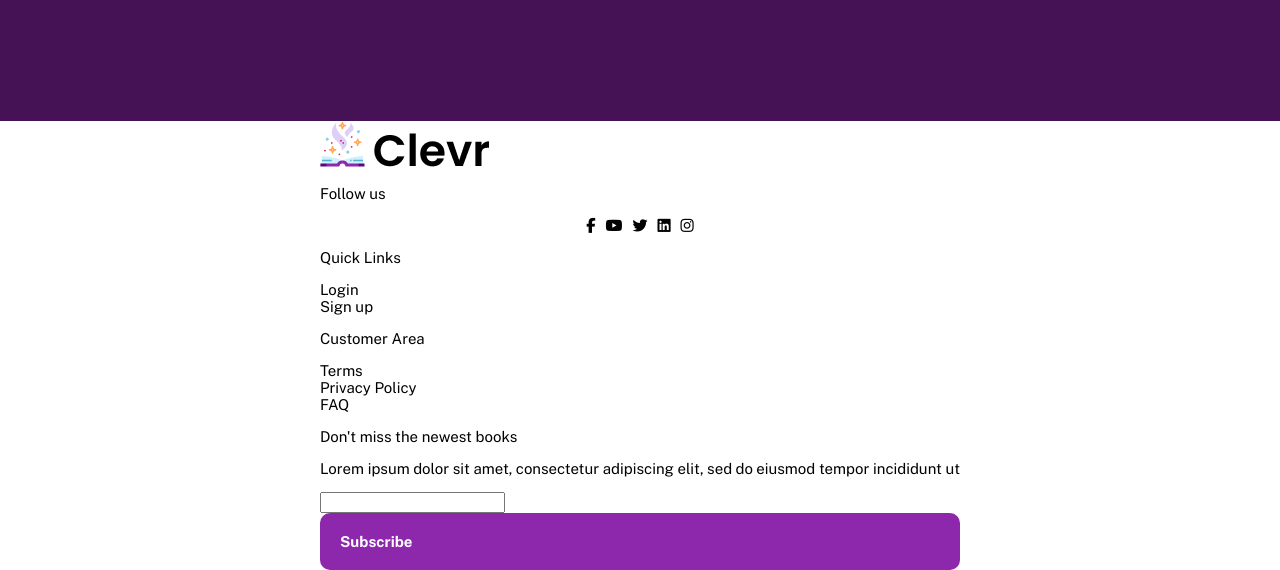
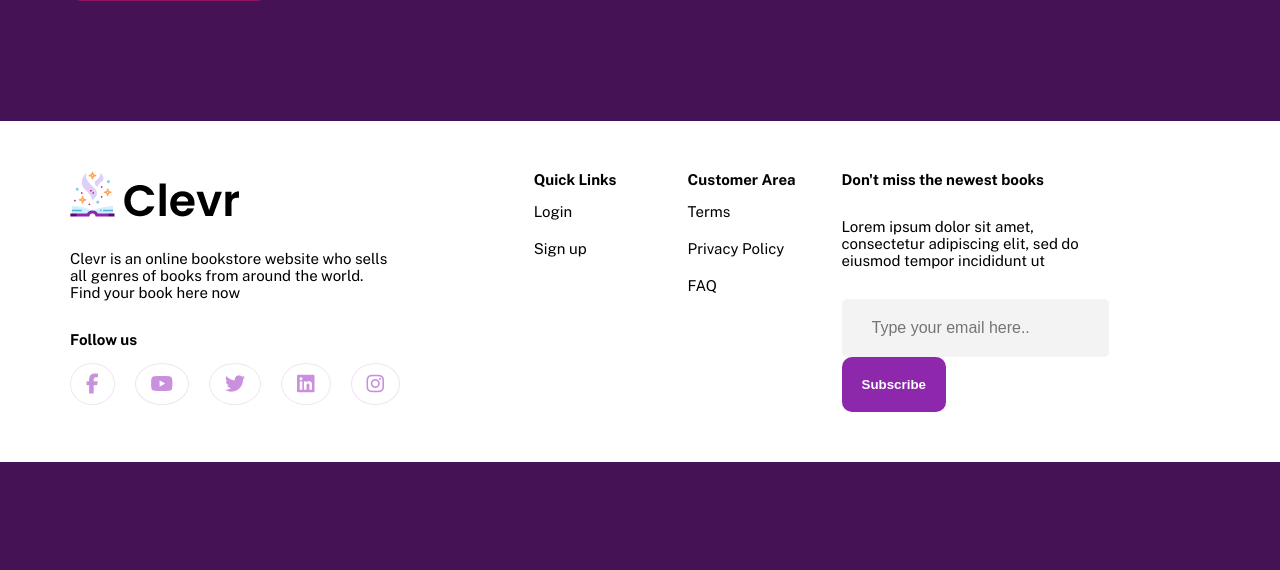
Before and after one commit to ana-rosu/Clevr-bookstore, a Node server app: page / in a window 1280 px wide; the page is wider, and only the part inside the window is pictured. Shown: the part 719-1289 px from the top of that part. After the commit the page ends 1181 px from the top of that part, so only its background shows below. Run offline with Node 20, Linux system fonts and the light colour scheme; some libraries are stand-ins or nearby versions.

Commit message:
added styles for footer

```diff
--- a/public/css/main.css
+++ b/public/css/main.css
@@ -2,80 +2,12 @@
 @import "shared/globals.css";
 @import "shared/buttons.css";
 @import "shared/header.css";
+@import "shared/hero.css";
+@import "shared/books.css";
 @import "shared/footer.css";
 
-/* /////////////////////////////////////// */
-.section__hero {
-  height: 90vh;
-  width: 100%;
-  background-image: url("../img/background.png");
-}
-.hero {
-  display: flex;
-  padding: 15rem 7rem;
-  color: white;
-}
-.hero__heading {
-  width: 40%;
-  position: absolute;
-  top: 50%;
-  transform: translateY(-50%);
-}
-.hero__heading h1 {
-  width: 80%;
-  font-size: 5rem;
-  font-weight: 500;
-  margin-bottom: 3.5rem;
-}
-.hero__heading span {
-  font-weight: 700;
-}
-.hero__heading p {
-  width: 80%;
-  font-weight: 300;
-  color: rgba(255, 255, 255, 80%);
-  margin-bottom: 4rem;
-}
-.hero__counts {
-  display: flex;
-  align-items: center;
-  gap: 2rem;
-}
-.hero__counts img {
-  height: 3rem;
-}
-.hero__counts p {
-  width: 100%;
-}
-.hero__counts h3 {
-  font-size: 2.5rem;
-}
-.hero__featured--products {
-  display: flex;
-  flex: 1 2;
-  justify-content: center;
-  gap: 3rem;
-  position: absolute;
-  top: 50%;
-  transform: translate(-50%, -50%);
-  left: 70%;
-}
-.hero__featured--products img {
-  border-radius: 5%;
-  height: 100%;
-}
-.pinkBtn {
-  display: inline-block;
-  background-color: #d9176c;
-}
 .pinkBtn span {
   margin-left: 2rem;
-}
-.flex {
-  display: flex;
-  align-items: center;
-  justify-content: center;
-  gap: 1rem;
 }
 
 .spinner {
--- a/public/css/shared/buttons.css
+++ b/public/css/shared/buttons.css
@@ -7,3 +7,11 @@
   font-weight: 700;
   cursor: pointer;
 }
+.pinkBtn {
+  display: inline-block;
+  background-color: #d9176c;
+  transition: 0.5s;
+}
+.pinkBtn:hover {
+  letter-spacing: 0.2rem;
+}
--- /dev/null
+++ b/public/css/shared/footer.css
@@ -0,0 +1,58 @@
+@import "variables.css";
+
+footer {
+  padding: 5rem 7rem;
+}
+footer h4 {
+  font-weight: 700;
+  margin: 0 0 1.5rem 0;
+}
+footer p {
+  margin: 3rem 0;
+  width: 70%;
+}
+footer .flex {
+  align-items: flex-start;
+}
+.socials .flex {
+  justify-content: flex-start;
+  gap: 2rem;
+}
+.socials i {
+  font-size: 2rem;
+  color: var(--color-primary-lighter);
+  transition: 0.5s;
+}
+.socials li {
+  padding: 1rem 1.5rem;
+  border: 1px solid #f0e4f4;
+  border-radius: 50%;
+  transition: 0.5s;
+}
+.socials li:hover {
+  background-color: var(--color-primary);
+}
+.socials li:hover i {
+  color: var(--color-white);
+}
+.col2,
+.col3 {
+  width: 25rem;
+}
+.col2 ul li,
+.col3 ul li {
+  margin-bottom: 2rem;
+}
+footer input[type="email"] {
+  padding: 2rem 3rem;
+  margin-right: 1rem;
+  border: none;
+  outline: none;
+  border-radius: 0.5rem;
+  background-color: var(--color-light-grey);
+  font-size: 1.6rem;
+}
+footer .btn {
+  display: inline-block;
+  border: none;
+}
--- a/public/css/shared/globals.css
+++ b/public/css/shared/globals.css
@@ -43,3 +43,10 @@ ul {
 .centered-text {
   text-align: center;
 }
+
+.flex {
+  display: flex;
+  align-items: center;
+  justify-content: center;
+  gap: 1rem;
+}
--- a/public/css/shared/header.css
+++ b/public/css/shared/header.css
@@ -83,7 +83,7 @@ input[type="search"] {
   border: none;
   outline: none;
   border-radius: 0.5rem;
-  background-color: #f3f3f3;
+  background-color: var(--color-light-grey);
   font-size: 1.6rem;
 }
 input[type="search"]::-webkit-search-cancel-button {
@@ -108,3 +108,8 @@ input[type="search"]::placeholder {
   border-bottom: 0.1rem solid var(--color-white);
   margin-bottom: 0.5rem;
 }
+.sticky {
+  position: fixed;
+  z-index: 100;
+  background-color: var(--color-white);
+}
--- a/public/css/shared/login.css
+++ b/public/css/shared/login.css
@@ -35,7 +35,7 @@ form {
 .text_field {
   position: relative;
   border-bottom: 0.2rem solid #adadad;
-  margin: 3rem 0;
+  margin: 4rem 0;
 }
 
 .text_field input {
@@ -68,7 +68,7 @@ form {
 }
 .text_field input:focus ~ label,
 .text_field input:valid ~ label {
-  top: -2.2rem;
+  top: -2.5rem;
   color: var(--color-primary);
 }
 .text_field input:focus ~ span::before,
--- a/public/css/shared/variables.css
+++ b/public/css/shared/variables.css
@@ -1,6 +1,8 @@
 :root {
   --color-white: #ffffff;
   --color-primary: #8d28ad;
+  --color-primary-lighter: #ca8fdd;
   --color-primary-light: #fcf8fd;
   --color-primary-dark: #380b46;
+  --color-light-grey: #f3f3f3;
 }
--- a/views/partials/footer.ejs
+++ b/views/partials/footer.ejs
@@ -5,8 +5,12 @@
         <img class="clevr--icon" src="img/icon.png" alt="Clevr icon" />
         <img class="clevr--text" src="img/Clevr.png" alt="Clevr logo" />
       </div>
+      <p>
+        Clevr is an online bookstore website who sells all genres of books from
+        around the world. Find your book here now
+      </p>
       <div class="socials">
-        <p>Follow us</p>
+        <h4>Follow us</h4>
         <ul class="flex">
           <li><i class="fa-brands fa-facebook-f"></i></li>
           <li><i class="fa-brands fa-youtube"></i></li>
@@ -15,26 +19,34 @@
           <li><i class="fa-brands fa-instagram"></i></li>
         </ul>
       </div>
+    </div>
     <div class="col2">
-      <p>Quick Links</p>
+      <h4>Quick Links</h4>
       <ul>
         <li>Login</li>
         <li>Sign up</li>
       </ul>
     </div>
+
     <div class="col3">
-      <p>Customer Area</p>
+      <h4>Customer Area</h4>
       <ul>
         <li>Terms</li>
         <li>Privacy Policy</li>
         <li>FAQ</li>
       </ul>
     </div>
+
     <div class="col4">
-      <p>Don't miss the newest books</p>
-      <p>Lorem ipsum dolor sit amet, consectetur adipiscing elit, sed do eiusmod tempor incididunt ut</p>
-      <input type="email">
-      <a class="btn" href="">Subscribe</a>
+      <h4>Don't miss the newest books</h4>
+      <p>
+        Lorem ipsum dolor sit amet, consectetur adipiscing elit, sed do eiusmod
+        tempor incididunt ut
+      </p>
+      <form action="">
+        <input type="email" placeholder="Type your email here.." required />
+        <button type="submit" class="btn" href="/">Subscribe</button>
+      </form>
     </div>
   </div>
 </footer>
```
Also changed, not shown: public/css/shared/hero.css (added, +59 -0 lines), public/css/shared/books.css (added). Lines whose indentation alone changed are shown as unchanged.
